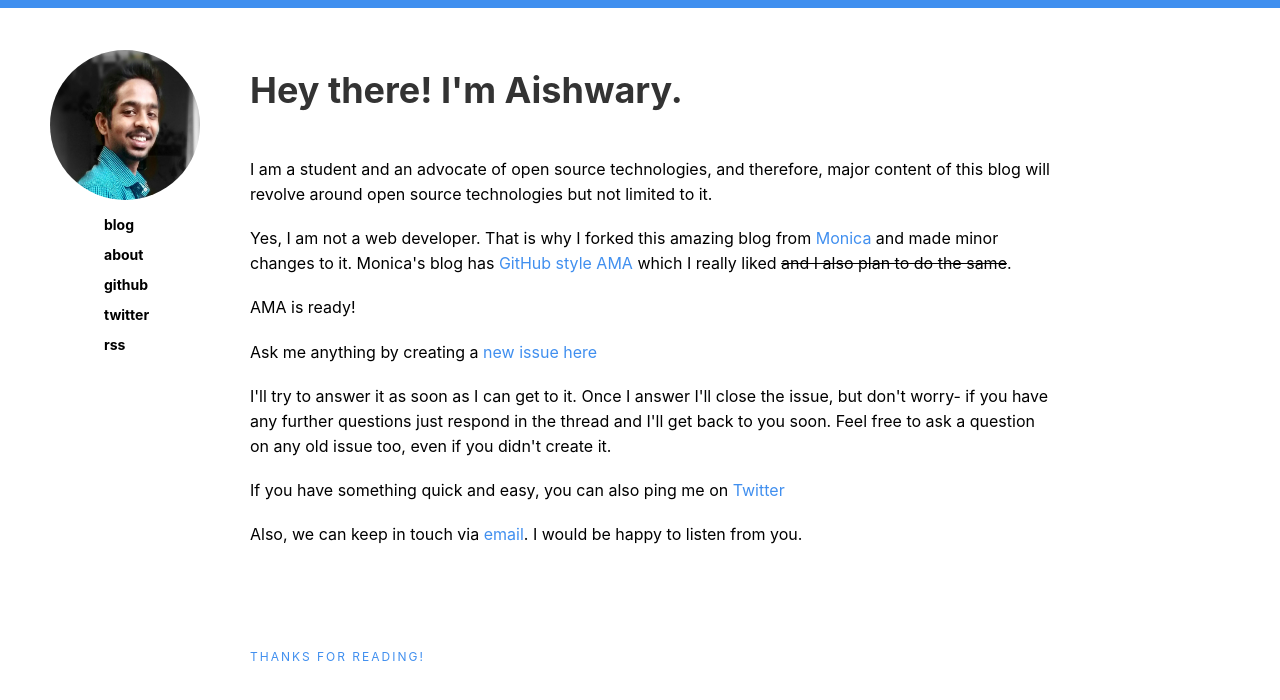
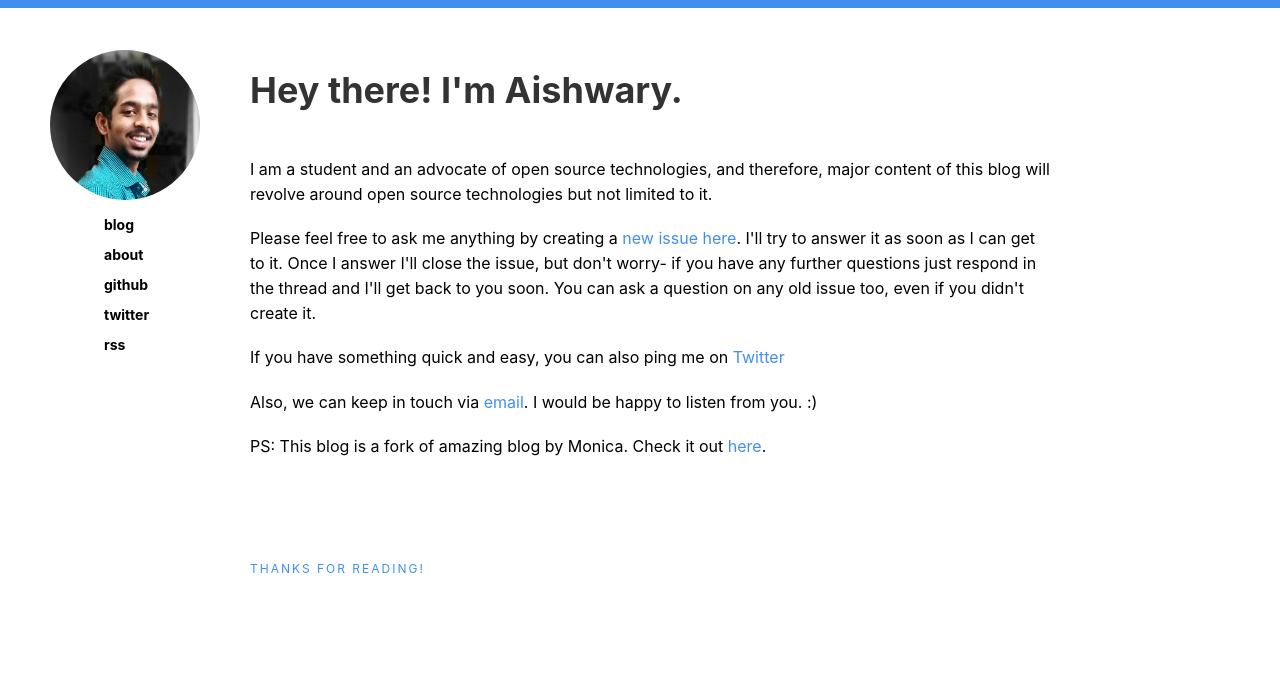
Before and after one commit to AishwaryDewangan/AishwaryDewangan.github.io, a Jekyll site: the page built from about.html, in a window 1280 px wide. Shown: the top 700 px of the page. Built offline with Jekyll 4.4.1, drawn with Linux system fonts in a browser that asks for light colours; nearby versions of some CDN libraries.

Commit message:
Minor Changes

```diff
--- a/about.html
+++ b/about.html
@@ -9,17 +9,11 @@ title: "About"
 
   <p>I am a student and an advocate of open source technologies, and therefore, major content of this blog will revolve around open source technologies but not limited to it.</p>
 
-  <p>Yes, I am not a web developer. That is why I forked this amazing blog from <a href="https://github.com/notwaldorf">Monica</a> and made minor changes to it. Monica's blog has <a href="https://github.com/notwaldorf/ama">GitHub style AMA</a> which I really
-  liked <s> and I also plan to do the same</s>.</p>
-
-  <p>AMA is ready!</p>
-
-  <p>Ask me anything by creating a <a href="https://github.com/aishwr/ama/issues/new">new issue here</a></p>
-
-  <p>I'll try to answer it as soon as I can get to it. Once I answer I'll close the issue, but don't worry- if you have any further questions just respond in the thread and I'll get back to you soon. Feel free to ask a question on any old issue too, even if you didn't create it.</p>
+  <p>Please feel free to ask me anything by creating a <a href="https://github.com/aishwr/ama/issues/new">new issue here</a>. I'll try to answer it as soon as I can get to it. Once I answer I'll close the issue, but don't worry- if you have any further questions just respond in the thread and I'll get back to you soon. You can ask a question on any old issue too, even if you didn't create it.</p>
 
   <p>If you have something quick and easy, you can also ping me on <a href="https://twitter.com/_aishwr_">Twitter</a></p>
 
-  <p>Also, we can keep in touch via <a href="mailto:aishwary.dewangan@gmail.com">email</a>. I would be happy to listen from you.
- </p>
+  <p>Also, we can keep in touch via <a href="mailto:aishwary.dewangan@gmail.com">email</a>. I would be happy to listen from you. :)</p>
+
+  <p>PS: This blog is a fork of amazing blog by Monica. Check it out <a href="https://github.com/notwaldorf">here</a>.
 </section>
```
